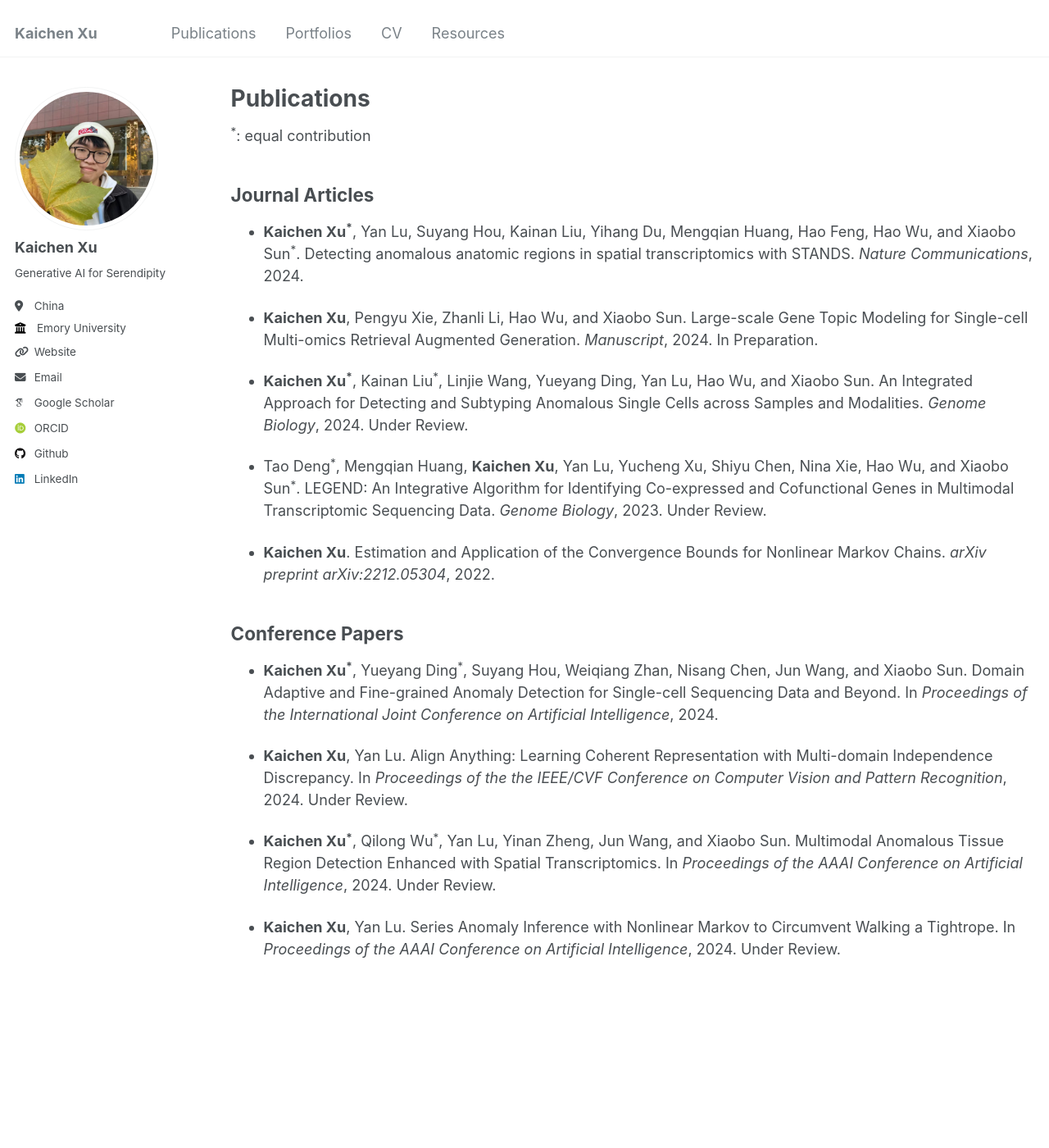
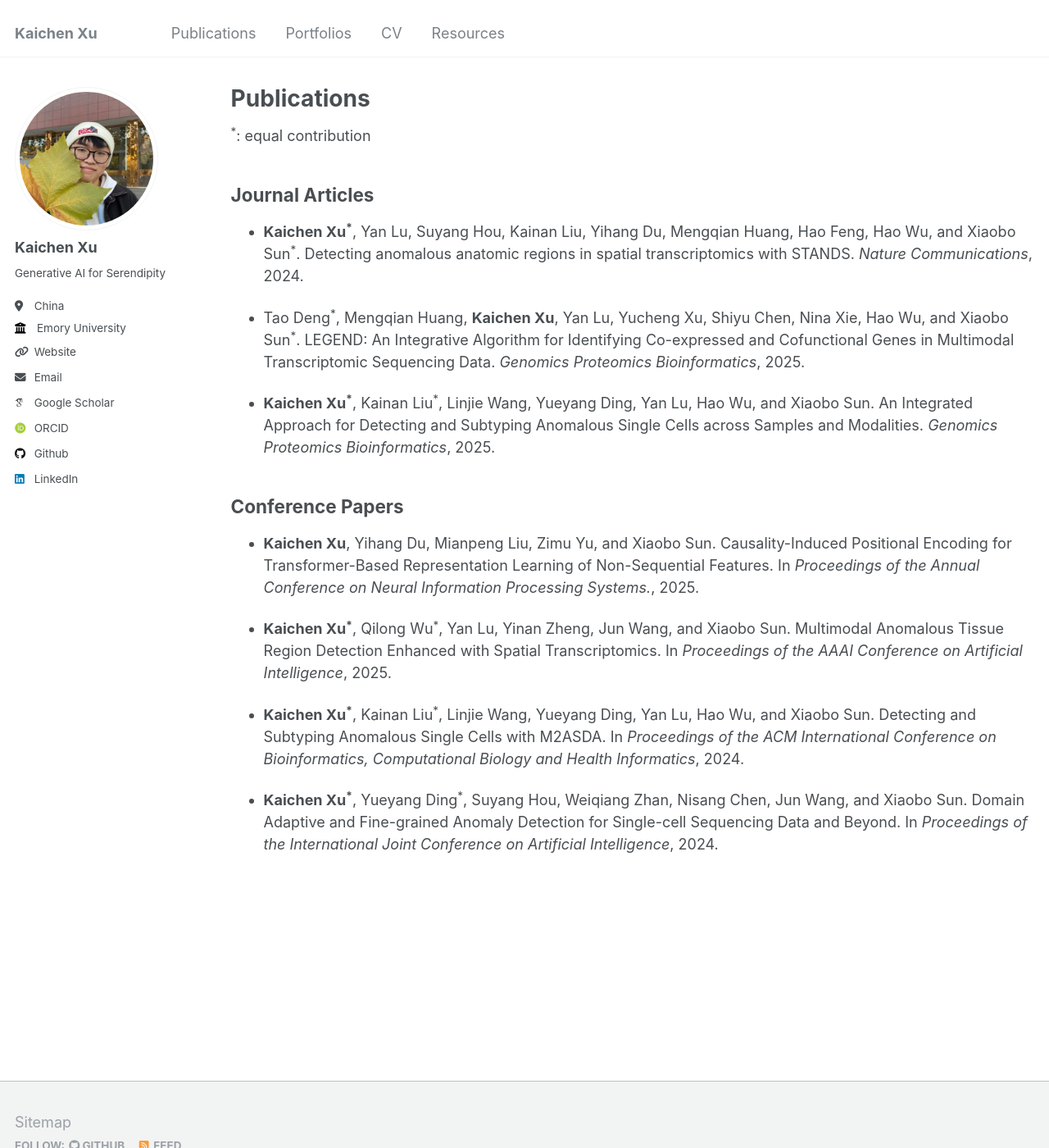
Before and after one commit to Catchxu/Catchxu.github.io, a Jekyll site: the page built from _pages/publications.md, in a window 1280 px wide and 1400 px high. Shown: the whole window at 82% size. Built offline with Jekyll 4.4.1, drawn with Linux system fonts in a browser that asks for light colours; some web fonts are replaced.

Commit message:
Update publications

```diff
--- a/_pages/publications.md
+++ b/_pages/publications.md
@@ -21,21 +21,17 @@ author_profile: true
 
 * <b>Kaichen Xu<sup>*</sup></b>, Yan Lu, Suyang Hou, Kainan Liu, Yihang Du, Mengqian Huang, Hao Feng, Hao Wu, and Xiaobo Sun<sup>*</sup>. Detecting anomalous anatomic regions in spatial transcriptomics with STANDS. <i>Nature Communications</i>, 2024.
 
-* <b>Kaichen Xu</b>, Pengyu Xie, Zhanli Li, Hao Wu, and Xiaobo Sun. Large-scale Gene Topic Modeling for Single-cell Multi-omics Retrieval Augmented Generation. <i>Manuscript</i>, 2024. In Preparation.
+* Tao Deng<sup>*</sup>, Mengqian Huang, <b>Kaichen Xu</b>, Yan Lu, Yucheng Xu, Shiyu Chen, Nina Xie, Hao Wu, and Xiaobo Sun<sup>*</sup>. LEGEND: An Integrative Algorithm for Identifying Co-expressed and Cofunctional Genes in Multimodal Transcriptomic Sequencing Data. <i>Genomics Proteomics Bioinformatics</i>, 2025.
 
-* <b>Kaichen Xu<sup>*</sup></b>, Kainan Liu<sup>*</sup>, Linjie Wang, Yueyang Ding, Yan Lu, Hao Wu, and Xiaobo Sun. An Integrated Approach for Detecting and Subtyping Anomalous Single Cells across Samples and Modalities. <i>Genome Biology</i>, 2024. Under Review.
-
-* Tao Deng<sup>*</sup>, Mengqian Huang, <b>Kaichen Xu</b>, Yan Lu, Yucheng Xu, Shiyu Chen, Nina Xie, Hao Wu, and Xiaobo Sun<sup>*</sup>. LEGEND: An Integrative Algorithm for Identifying Co-expressed and Cofunctional Genes in Multimodal Transcriptomic Sequencing Data. <i>Genome Biology</i>, 2023. Under Review.
-
-* <b>Kaichen Xu</b>. Estimation and Application of the Convergence Bounds for Nonlinear Markov Chains. <i>arXiv preprint arXiv:2212.05304</i>, 2022.
+* <b>Kaichen Xu<sup>*</sup></b>, Kainan Liu<sup>*</sup>, Linjie Wang, Yueyang Ding, Yan Lu, Hao Wu, and Xiaobo Sun. An Integrated Approach for Detecting and Subtyping Anomalous Single Cells across Samples and Modalities. <i>Genomics Proteomics Bioinformatics</i>, 2025.
 
 
 ## Conference Papers
 
+* <b>Kaichen Xu</b>, Yihang Du, Mianpeng Liu, Zimu Yu, and Xiaobo Sun. Causality-Induced Positional Encoding for Transformer-Based Representation Learning of Non-Sequential Features. In <i>Proceedings of the Annual Conference on Neural Information Processing Systems.</i>, 2025.
+
+* <b>Kaichen Xu<sup>*</sup></b>, Qilong Wu<sup>*</sup>, Yan Lu, Yinan Zheng, Jun Wang, and Xiaobo Sun. Multimodal Anomalous Tissue Region Detection Enhanced with Spatial Transcriptomics. In <i>Proceedings of the AAAI Conference on Artificial Intelligence</i>, 2025.
+
+* <b>Kaichen Xu<sup>*</sup></b>, Kainan Liu<sup>*</sup>, Linjie Wang, Yueyang Ding, Yan Lu, Hao Wu, and Xiaobo Sun. Detecting and Subtyping Anomalous Single Cells with M2ASDA. In <i>Proceedings of the ACM International Conference on Bioinformatics, Computational Biology and Health Informatics</i>, 2024.
+
 * <b>Kaichen Xu<sup>*</sup></b>, Yueyang Ding<sup>*</sup>, Suyang Hou, Weiqiang Zhan, Nisang Chen, Jun Wang, and Xiaobo Sun. Domain Adaptive and Fine-grained Anomaly Detection for Single-cell Sequencing Data and Beyond. In <i>Proceedings of the International Joint Conference on Artificial Intelligence</i>, 2024.
-
-* <b>Kaichen Xu</b>, Yan Lu. Align Anything: Learning Coherent Representation with Multi-domain Independence Discrepancy. In <i>Proceedings of the the IEEE/CVF Conference on Computer Vision and Pattern Recognition</i>, 2024.  Under Review.
-
-* <b>Kaichen Xu<sup>*</sup></b>, Qilong Wu<sup>*</sup>, Yan Lu, Yinan Zheng, Jun Wang, and Xiaobo Sun. Multimodal Anomalous Tissue Region Detection Enhanced with Spatial Transcriptomics. In <i>Proceedings of the AAAI Conference on Artificial Intelligence</i>, 2024.  Under Review.
-
-* <b>Kaichen Xu</b>, Yan Lu. Series Anomaly Inference with Nonlinear Markov to Circumvent Walking a Tightrope. In <i>Proceedings of the AAAI Conference on Artificial Intelligence</i>, 2024.  Under Review.
```
